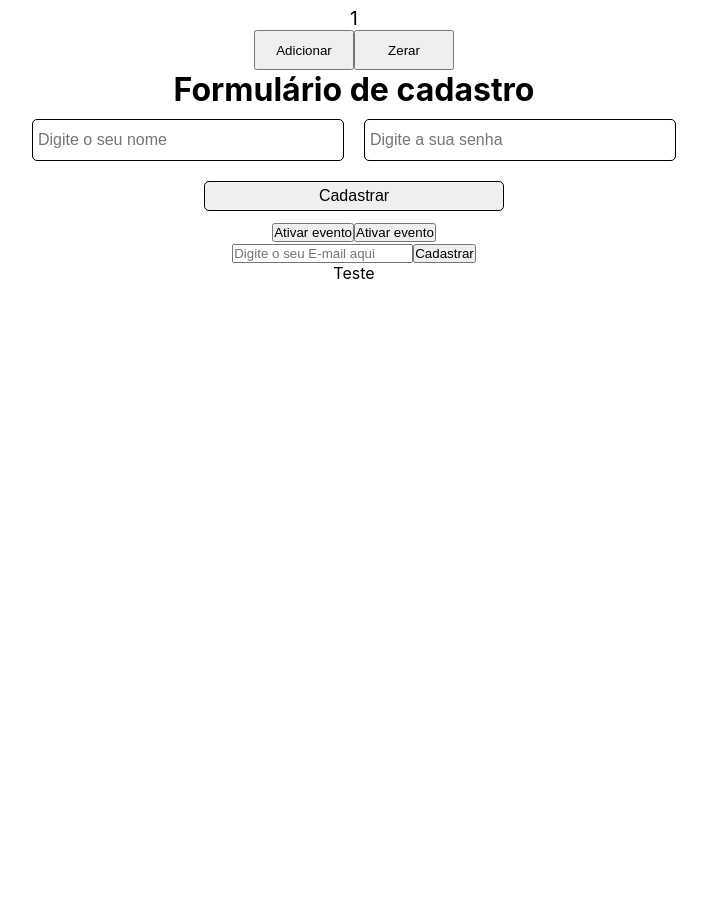
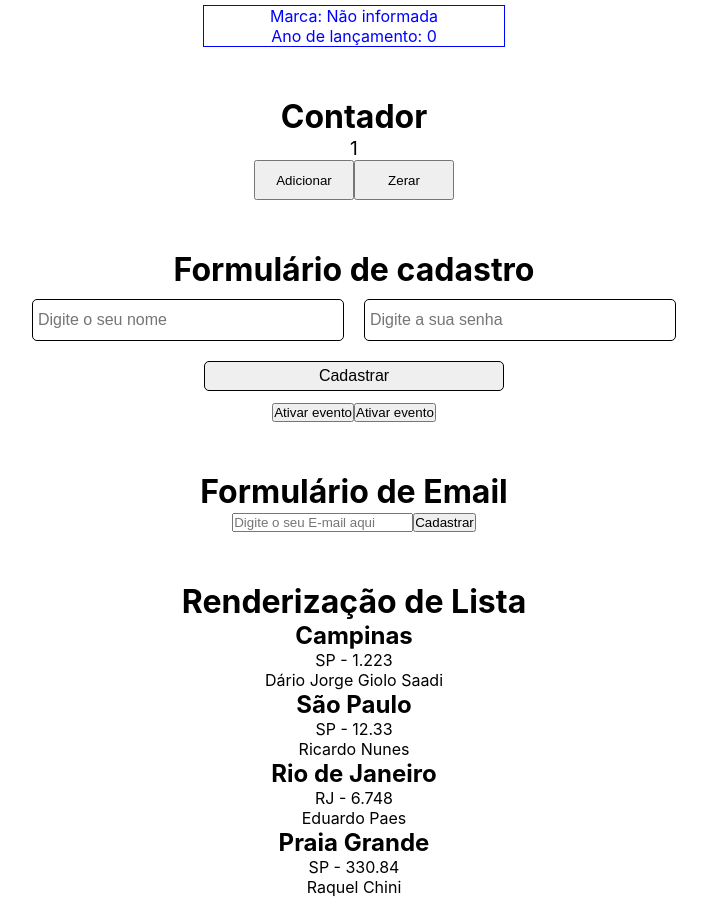
Before and after one commit to joao-montanari/WebDevelopment, a React (Create React App) app: page / in a window 1280 px wide. Shown: the part 643-1540 px from the top of the page, without its empty margins (286-993 px from the left). Before the commit the page ends 926 px from the top, so only its background shows below. Built offline with nearby package versions, Linux system fonts and the light colour scheme.

Commit message:
renderizacao por lista

```diff
--- a/src/App.css
+++ b/src/App.css
@@ -1,3 +1,7 @@
 .App {
   text-align: center;
 }
+
+.App h1{
+  margin-top: 50px;
+}
--- a/src/App.jsx
+++ b/src/App.jsx
@@ -5,7 +5,7 @@ import Counter from './components/Counter';
 import Form from './components/Form';
 import Button from './components/Button';
 import Email from './components/Email';
-import Test from './components/Test';
+import List from './components/List';
 
 
 function App() {
@@ -20,6 +20,37 @@ function App() {
     profissao : 'Carpinteiro',
     foto : 'https://via.placeholder.com/200x130'
   }
+
+  const cidades = [
+    {
+      id : 0,
+      nome : "Campinas",
+      estado : "SP",
+      populacao : 1.223,
+      prefeito : "Dário Jorge Giolo Saadi"
+    },
+    {
+      id : 1,
+      nome : "São Paulo",
+      estado : "SP",
+      populacao : 12.33,
+      prefeito : "Ricardo Nunes"
+    },
+    {
+      id : 2,
+      nome : "Rio de Janeiro",
+      estado : "RJ",
+      populacao : 6.748,
+      prefeito : "Eduardo Paes"
+    },
+    {
+      id : 3,
+      nome : "Praia Grande",
+      estado : "SP",
+      populacao : 330.84,
+      prefeito : "Raquel Chini"
+    }
+  ]
 
   function Soma(a, b){
     return(
@@ -56,8 +87,10 @@ function App() {
         marca = "Fiati"
       />
       <Carro />
+
       <h1>Contador</h1>
       <Counter />
+
       <Form />
       <Button
         event={EventoUm}
@@ -65,8 +98,11 @@ function App() {
       <Button
         event={EventoDois}
       />
+      <h1>Formulário de Email</h1>
       <Email />
-      <Test />
+
+      <h1>Renderização de Lista</h1>
+      <List lista = {cidades} />
     </div>
   );
 }
--- /dev/null
+++ b/src/components/List.jsx
@@ -0,0 +1,19 @@
+function List(props){
+    return(
+        <>
+            {
+                props.lista.map((cidade) => (
+                    <div key={cidade.id} >
+                        <h2>{cidade.nome}</h2>
+                        <ul>
+                            <li>{cidade.estado} - {cidade.populacao}</li>
+                            <li>{cidade.prefeito}</li>
+                        </ul>
+                    </div>
+                ))
+            }
+        </>
+    )
+}
+
+export default List;
--- a/src/components/Test.jsx
+++ /dev/null
@@ -1,9 +0,0 @@
-function Test(){
-    return(
-        <div>
-            Teste
-        </div>
-    )
-}
-
-export default Test;
```
